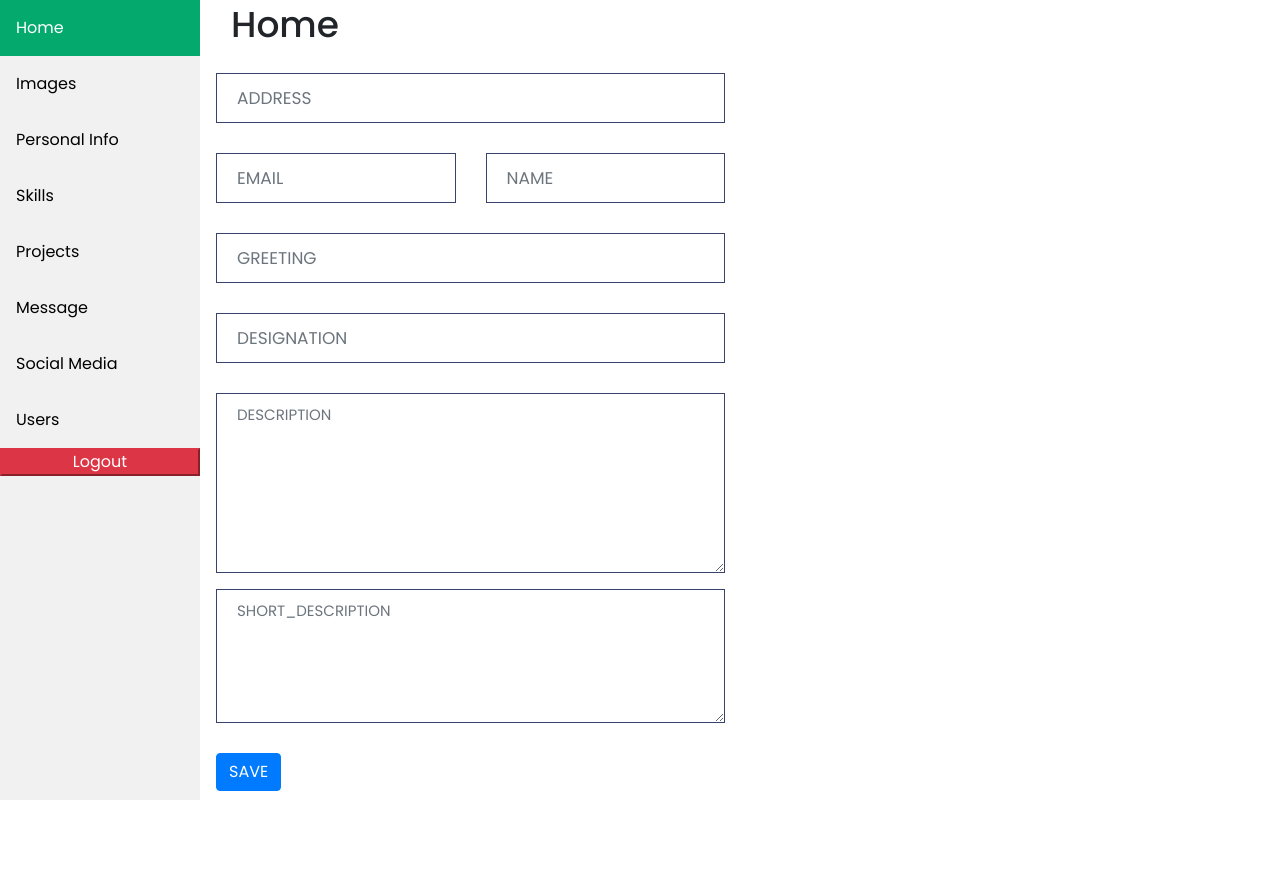
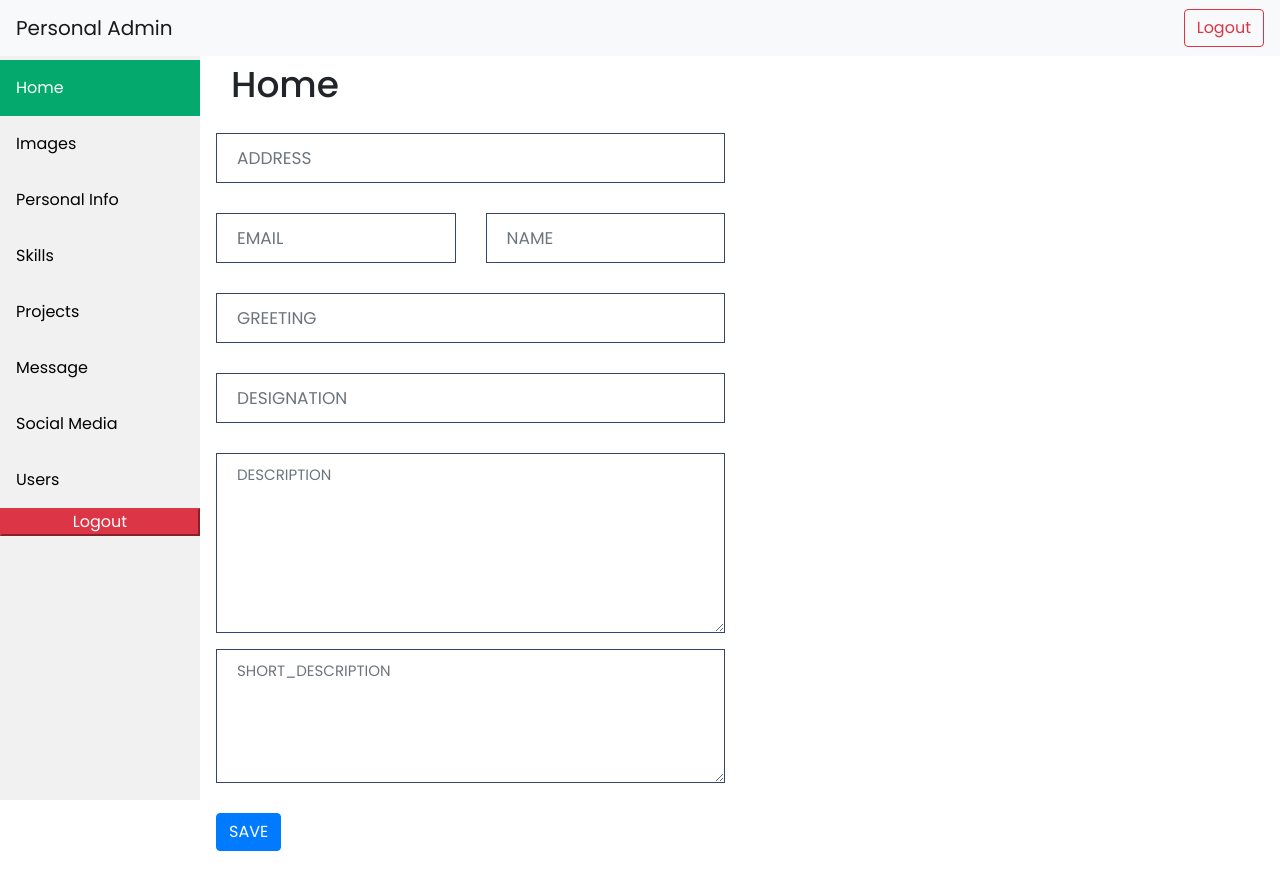
Before and after one commit to roshanaale9818/personal-website, a React (Create React App) app: page /admin/home in a window 1280 px wide. Shown: the top 890 px of the page. Built offline with nearby package versions, Linux system fonts and the light colour scheme.

Commit message:
added toaster and header section in admin module

```diff
--- a/package.json
+++ b/package.json
@@ -6,12 +6,14 @@
     "@testing-library/jest-dom": "^5.16.5",
     "@testing-library/react": "^13.4.0",
     "@testing-library/user-event": "^13.5.0",
+    "axios": "^1.5.0",
     "font-awesome": "^4.7.0",
     "react": "^18.2.0",
     "react-dom": "^18.2.0",
     "react-jquery-plugin": "^1.1.7",
     "react-router-dom": "^6.11.2",
     "react-scripts": "5.0.1",
+    "react-toastify": "^9.1.3",
     "web-vitals": "^2.1.4"
   },
   "scripts": {
--- /dev/null
+++ b/src/components/admin/admin-header/Admin.header.css
@@ -0,0 +1,5 @@
+header{
+    position: fixed;
+    width: 100%;
+    z-index: 3000;
+}
--- /dev/null
+++ b/src/components/admin/admin-header/Admin.header.js
@@ -0,0 +1,34 @@
+import React from "react";
+import { Link } from "react-router-dom";
+import "./Admin.header.css";
+import { ToastContainer, toast } from 'react-toastify';
+import 'react-toastify/dist/ReactToastify.css';
+
+const AdminHeader  = ()=>{
+    const notify = () => toast.error("Wow so easy!");
+return <React.Fragment>
+
+<header>
+<nav className="navbar navbar-expand-lg navbar-light bg-light">
+  <Link className="navbar-brand" to={""}>Personal Admin</Link>
+  {/* <button className="navbar-toggler" type="button" data-toggle="collapse" data-target="#navbarSupportedContent" aria-controls="navbarSupportedContent" aria-expanded="false" aria-label="Toggle navigation">
+    {/* <span className="navbar-toggler-icon"></span>
+  </button> */}
+
+  <div className="collapse navbar-collapse" id="navbarSupportedContent">
+    <ul className="navbar-nav mr-auto">
+
+    </ul>
+    <form className="form-inline my-2 my-lg-0">
+      {/* <input className="form-control mr-sm-2" type="search" placeholder="Search" aria-label="Search" /> */}
+      {/* <button className="btn btn-outline-success my-2 my-sm-0" type="submit">Search</button> */}
+      <button onClick={notify} className="btn btn-outline-danger my-2 my-sm-0" type="button">Logout</button>
+
+    </form>
+  </div>
+</nav>
+</header>
+<ToastContainer />
+</React.Fragment>
+};
+export {AdminHeader};
--- a/src/components/admin/admin-home/AdminHome.css
+++ b/src/components/admin/admin-home/AdminHome.css
@@ -1,7 +1,7 @@
 /* The side navigation menu */
 .sidebar {
     margin: 0;
-    padding: 0;
+    /* padding: 0; */
     width: 200px;
     background-color: #f1f1f1;
     position: fixed;
--- a/src/components/admin/admin-main/Admin.main.css
+++ b/src/components/admin/admin-main/Admin.main.css
@@ -1,7 +1,7 @@
 /* The side navigation menu */
 .sidebar {
     margin: 0;
-    padding: 0;
+    padding: 60px 0 0 0;
     width: 200px;
     background-color: #f1f1f1;
     position: fixed;
@@ -55,3 +55,6 @@
       float: none;
     }
   }
+  .body-section{
+    padding-top: 60px;
+  }
--- a/src/components/admin/admin-main/Admin.main.js
+++ b/src/components/admin/admin-main/Admin.main.js
@@ -3,16 +3,20 @@ import React from "react"
 import { Outlet } from "react-router-dom";
 import { AdminSideBar } from "../admin-sidebar/AdminSidebar";
 import "./Admin.main.css";
+import { AdminHeader } from "../admin-header/Admin.header";
 const AdminMain = () => {
     return <React.Fragment>
+
         <div className='site-wrappers'>
             <div className='top-wraps'>
-
+            <AdminHeader></AdminHeader>
                 <AdminSideBar></AdminSideBar>
 
-                <div className="content">
+            <div className="body-section">
+            <div className="content">
                     <Outlet />
                 </div>
+            </div>
             </div>
         </div>
     </React.Fragment>
--- a/src/components/admin/admin-sidebar/AdminSidebar.css
+++ b/src/components/admin/admin-sidebar/AdminSidebar.css
@@ -54,6 +54,6 @@
       float: none;
     }
   }
-  .custom-navbar{
+  /* .custom-navbar{
     position: fixed;
-  }
+  } */
--- a/src/shared/modal/Modal.module.css
+++ b/src/shared/modal/Modal.module.css
@@ -18,7 +18,7 @@
     padding: 1rem;
     border-radius: 14px;
     box-shadow: 0 2px 8px rgba(0, 0, 0, 0.25);
-    z-index: 30;
+    z-index: 3000000000;
     animation: slide-down 300ms ease-out forwards;
   }
 
```
Also changed, not shown: 1 other file (tests, documents, lock files or other folders).
